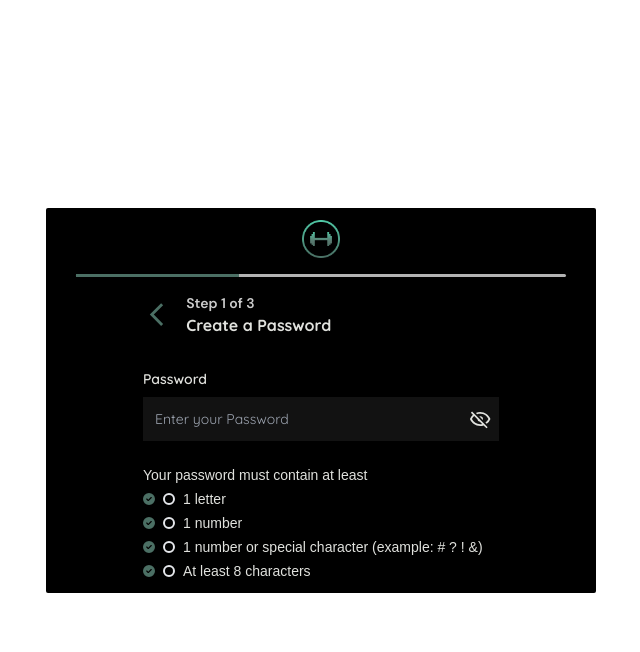
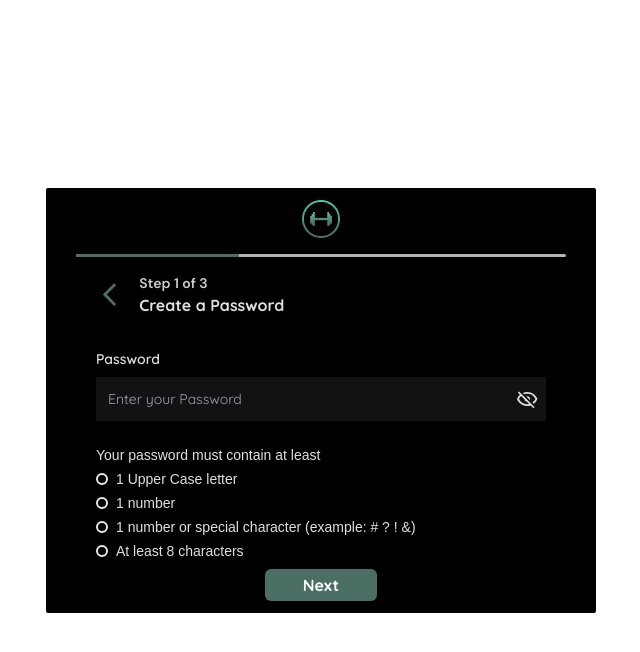
Before and after one commit to Inosensey/BodyTune, a Next.js app: page /register in a window 1280 px wide. Both pictures are taken after typing "name@example.com" into the empty fields and a click on the button "Next". Shown: the top 652 px of the page, without its empty margins (319-959 px from the left). Built offline with nearby package versions, Linux system fonts and the light colour scheme.

Commit message:
Apply validations and update UI in SecondStep
Added validation, minor CSS adjustments, Next button, and animations.

```diff
--- a/components/authComponents/signUp/steps/SecondStep.tsx
+++ b/components/authComponents/signUp/steps/SecondStep.tsx
@@ -1,4 +1,6 @@
 "use client";
+import { useEffect, useState } from "react";
+import { motion } from "framer-motion";
 
 // Components
 import { Input } from "@/components/reusableComponent/formInputs/input";
@@ -9,7 +11,11 @@ import { FontAwesomeIcon } from "@fortawesome/react-fontawesome";
 import IcOutlineArrowBackIosNew from "@/icons/IcOutlineArrowBackIosNew";
 
 // Types
-import { registerInputType } from "@/types/inputTypes";
+import {
+  registerInputType,
+  stepsValidation,
+  validation,
+} from "@/types/inputTypes";
 interface props {
   progressTitle: string;
   password: string;
@@ -17,7 +23,46 @@ interface props {
   currentProgress: number;
   totalProgress: number;
   setProgress: React.Dispatch<React.SetStateAction<number>>;
+  setStepValidation: React.Dispatch<React.SetStateAction<stepsValidation>>;
+  isSecondStepValid: boolean;
+  updateProgress: () => void;
 }
+interface passwordValidation {
+  passwordHaveOneUpperCaseLetter: boolean | null;
+  passwordHaveOneNumber: boolean | null;
+  passwordHaveOneSpecialCharacter: boolean | null;
+  passwordHaveAtLeastEightCharacters: boolean | null;
+}
+
+// Initials
+const passwordValidationInitials: passwordValidation = {
+  passwordHaveOneUpperCaseLetter: null,
+  passwordHaveOneNumber: null,
+  passwordHaveOneSpecialCharacter: null,
+  passwordHaveAtLeastEightCharacters: null,
+};
+
+// Variants
+const containerVariant = {
+  hidden: {
+    opacity: 0,
+  },
+  show: {
+    opacity: 1,
+    transition: {
+      when: "beforeChildren",
+      staggerChildren: 0.1,
+    },
+  },
+};
+const childContainer = {
+  hidden: {
+    opacity: 0,
+  },
+  show: {
+    opacity: 1,
+  },
+};
 
 const SecondStep = ({
   password,
@@ -26,16 +71,66 @@ const SecondStep = ({
   currentProgress,
   totalProgress,
   setProgress,
+  setStepValidation,
+  isSecondStepValid,
+  updateProgress,
 }: props) => {
+  // States
+  const [passwordValidation, setPasswordValidation] =
+    useState<passwordValidation>(passwordValidationInitials);
+  const [validation, setValidation] = useState<validation>({
+    valid: null,
+    validationMessage: "",
+    validationName: "",
+  });
+
+  // validations
+  const validatePassword = (password: string) => {
+    const minLength = 7;
+    const uppercaseRegex = /[A-Z]/;
+    const specialCharRegex = /[!@#$%^&*()_+{}\[\]:;<>,.?~\\/-]/;
+    const numberRegex = /\d/;
+
+    const updatedValidation = {
+      passwordHaveAtLeastEightCharacters: password.length > minLength,
+      passwordHaveOneUpperCaseLetter: uppercaseRegex.test(password),
+      passwordHaveOneSpecialCharacter: specialCharRegex.test(password),
+      passwordHaveOneNumber: numberRegex.test(password),
+    };
+    if (
+      !updatedValidation.passwordHaveAtLeastEightCharacters ||
+      !updatedValidation.passwordHaveOneNumber ||
+      !updatedValidation.passwordHaveOneSpecialCharacter ||
+      !updatedValidation.passwordHaveOneUpperCaseLetter
+    ) {
+      setValidation((prev) => ({ ...prev, valid: false }));
+      setStepValidation((prev) => ({ ...prev, isSecondStepValid: false }));
+    } else {
+      setValidation((prev) => ({ ...prev, valid: true }));
+      setStepValidation((prev) => ({ ...prev, isSecondStepValid: true }));
+    }
+
+    setPasswordValidation((prev) => ({ ...prev, ...updatedValidation }));
+  };
+
   // Events
   const onChange = (event: React.ChangeEvent<HTMLInputElement>) => {
     const { name, value } = event.target;
 
+    validatePassword(value);
+
     setRegisterInput((prev) => ({ ...prev, [name]: value }));
   };
 
+  // UseEffect
+  useEffect(() => {
+    if (password !== "") validatePassword(password);
+    // eslint-disable-next-line react-hooks/exhaustive-deps
+  }, []);
+
   return (
-    <div className="flex flex-col justify-center mx-auto gap-8 max-w-[450px] phone:w-8/12 mt-4">
+    <>
+      <div className="flex flex-col justify-center mx-auto gap-8 max-w-[450px] phone:w-11/12 mt-4">
         <div
           className="flex items-center gap-4 cursor-pointer"
           onClick={() => setProgress((prev) => prev - 1)}
@@ -52,8 +147,18 @@ const SecondStep = ({
             <p className="font-quickSand font-bold">{progressTitle}</p>
           </div>
         </div>
-      <div className="flex flex-col gap-6">
-        <div className="w-full relative">
+        <motion.div
+          variants={containerVariant}
+          initial={isSecondStepValid ? "show" : `hidden`}
+          animate="show"
+          className="flex flex-col gap-6 w-full"
+        >
+          <motion.div
+            variants={childContainer}
+            initial="hidden"
+            animate="show"
+            className="w-full relative"
+          >
             <Input
               dataTestId="password-input"
               name="password"
@@ -62,35 +167,136 @@ const SecondStep = ({
               type="password"
               label="Password"
               onChange={onChange}
+              onBlur={onChange}
               autoComplete="off"
+              valid={validation.valid}
             />
-        </div>
-        <div className="text-sm flex flex-col gap-1">
+          </motion.div>
+          <motion.div
+            variants={childContainer}
+            initial="hidden"
+            animate="show"
+            className="text-sm flex flex-col gap-1"
+          >
             <label>Your password must contain at least</label>
             <ul className="flex flex-col gap-1">
               <li className="flex items-center gap-2">
-              <FontAwesomeIcon className="text-xs text-secondary" icon={faCircleCheck} />
-              <div className="border-2 w-3 h-3 rounded-2xl"></div> 1
-              letter
+                {passwordValidation.passwordHaveOneUpperCaseLetter && (
+                  <FontAwesomeIcon
+                    className="text-xs text-secondary"
+                    icon={faCircleCheck}
+                  />
+                )}
+                <div
+                  style={{
+                    border:
+                      passwordValidation.passwordHaveOneUpperCaseLetter ===
+                        null ||
+                      passwordValidation.passwordHaveOneUpperCaseLetter
+                        ? ""
+                        : "1px solid rgb(239 68 68)",
+                    display: passwordValidation.passwordHaveOneUpperCaseLetter
+                      ? "none"
+                      : "block",
+                  }}
+                  className="border-2 w-3 h-3 rounded-2xl"
+                ></div>{" "}
+                1 Upper Case letter
               </li>
               <li className="flex items-center gap-2">
-            <FontAwesomeIcon className="text-xs text-secondary" icon={faCircleCheck} />
-              <div className="border-2 w-3 h-3 rounded-2xl"></div> 1 number
+                {passwordValidation.passwordHaveOneNumber && (
+                  <FontAwesomeIcon
+                    className="text-xs text-secondary"
+                    icon={faCircleCheck}
+                  />
+                )}
+                <div
+                  style={{
+                    border:
+                      passwordValidation.passwordHaveOneNumber === null ||
+                      passwordValidation.passwordHaveOneNumber
+                        ? ""
+                        : "1px solid rgb(239 68 68)",
+                    display: passwordValidation.passwordHaveOneNumber
+                      ? "none"
+                      : "block",
+                  }}
+                  className="border-2 w-3 h-3 rounded-2xl"
+                ></div>{" "}
+                1 number
               </li>
               <li className="flex items-center gap-2">
-            <FontAwesomeIcon className="text-xs text-secondary" icon={faCircleCheck} />
-              <div className="border-2 w-3 h-3 rounded-2xl"></div> 1 number or
-              special character (example: # ? ! &)
+                {passwordValidation.passwordHaveOneSpecialCharacter && (
+                  <FontAwesomeIcon
+                    className="text-xs text-secondary"
+                    icon={faCircleCheck}
+                  />
+                )}
+                <div
+                  style={{
+                    border:
+                      passwordValidation.passwordHaveOneSpecialCharacter ===
+                        null ||
+                      passwordValidation.passwordHaveOneSpecialCharacter
+                        ? ""
+                        : "1px solid rgb(239 68 68)",
+                    display: passwordValidation.passwordHaveOneSpecialCharacter
+                      ? "none"
+                      : "block",
+                  }}
+                  className="border-2 w-3 h-3 rounded-2xl"
+                ></div>{" "}
+                1 number or special character (example: # ? ! &)
               </li>
               <li className="flex items-center gap-2">
-            <FontAwesomeIcon className="text-xs text-secondary" icon={faCircleCheck} />
-              <div className="border-2 w-3 h-3 rounded-2xl"></div> At least 8
-              characters
+                {passwordValidation.passwordHaveAtLeastEightCharacters && (
+                  <FontAwesomeIcon
+                    className="text-xs text-secondary"
+                    icon={faCircleCheck}
+                  />
+                )}
+                <div
+                  style={{
+                    border:
+                      passwordValidation.passwordHaveAtLeastEightCharacters ===
+                        null ||
+                      passwordValidation.passwordHaveAtLeastEightCharacters
+                        ? ""
+                        : "1px solid rgb(239 68 68)",
+                    display:
+                      passwordValidation.passwordHaveAtLeastEightCharacters
+                        ? "none"
+                        : "block",
+                  }}
+                  className="border-2 w-3 h-3 rounded-2xl"
+                ></div>{" "}
+                At least 8 characters
               </li>
             </ul>
+          </motion.div>
+        </motion.div>
       </div>
+
+      <div className="w-28 mx-auto">
+        <motion.button
+          data-testid="next-step-button"
+          onClick={() => {
+            validatePassword(password);
+            if (isSecondStepValid) {
+              updateProgress();
+            }
+          }}
+          whileHover={{
+            scale: 1.1,
+            transition: { duration: 0.2 },
+          }}
+          whileTap={{ scale: 0.9 }}
+          className="bg-secondary text-white font-quickSand font-bold w-full rounded-md p-1 mt-2"
+        >
+          Next
+        </motion.button>
       </div>
-    </div>
+    </>
   );
 };
 
```
Lines whose indentation alone changed are shown as unchanged.
